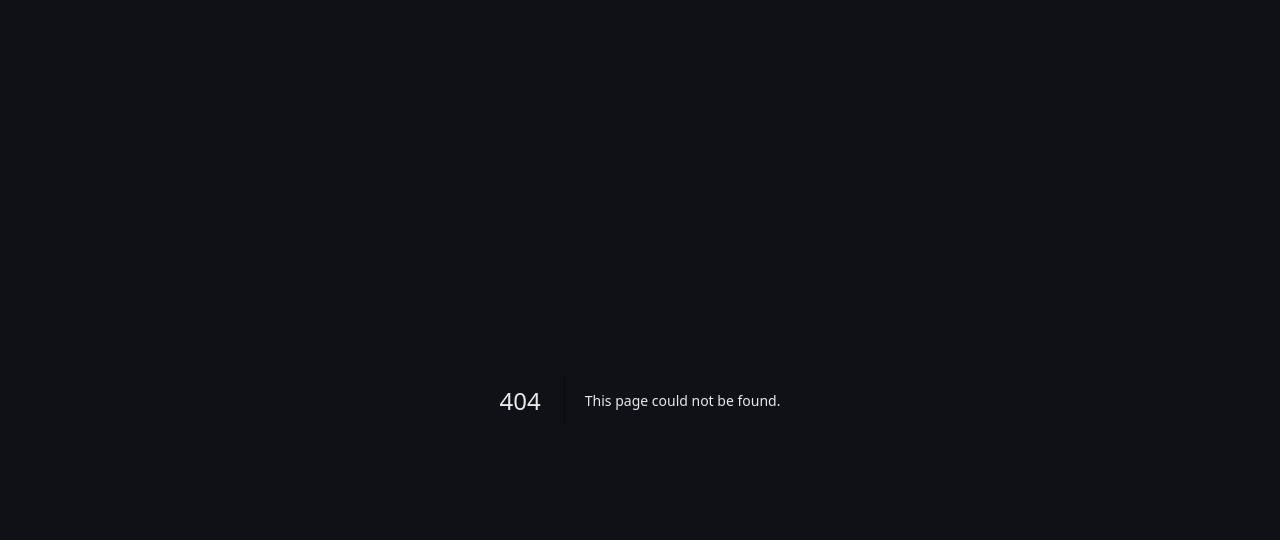
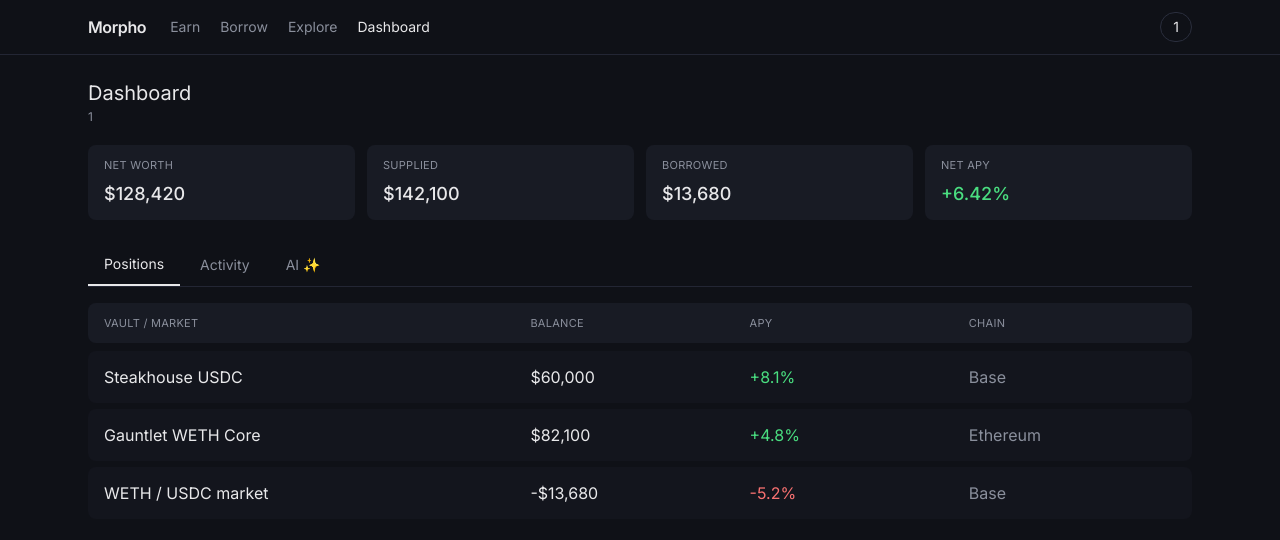
Before and after one commit to jinmel/morpho-ai-tab, a Next.js app: page /dashboard/1 in a window 1280 px wide. Before the commit this address had no page. Shown: the top 540 px of the page. Built offline with nearby package versions, Linux system fonts and the light colour scheme.

Commit message:
feat: add dashboard page that assembles all tabs

```diff
--- /dev/null
+++ b/app/dashboard/[address]/page.tsx
@@ -0,0 +1,42 @@
+"use client";
+
+import { useState } from "react";
+import { TopNav } from "@/components/TopNav";
+import { SummaryCards } from "@/components/SummaryCards";
+import { TabBar, type TabId } from "@/components/TabBar";
+import { PositionsTable } from "@/components/PositionsTable";
+import { ActivityTable } from "@/components/ActivityTable";
+import { AISummary } from "@/components/AISummary";
+import { positions, activity, summary, aiSummaryParagraphs } from "@/lib/data";
+
+export default function DashboardPage({ params }: { params: { address: string } }) {
+  const [tab, setTab] = useState<TabId>("positions");
+  const address = params.address;
+
+  return (
+    <div>
+      <TopNav address={address} />
+
+      <main className="mx-auto max-w-6xl px-6 py-6">
+        <div className="mb-5">
+          <div className="text-xl">Dashboard</div>
+          <div className="text-xs text-muted mt-0.5">{address}</div>
+        </div>
+
+        <div className="mb-6">
+          <SummaryCards {...summary} />
+        </div>
+
+        <div className="mb-4">
+          <TabBar active={tab} onChange={setTab} />
+        </div>
+
+        <div>
+          {tab === "positions" && <PositionsTable rows={positions} />}
+          {tab === "activity"  && <ActivityTable rows={activity} />}
+          {tab === "ai"        && <AISummary paragraphs={aiSummaryParagraphs} />}
+        </div>
+      </main>
+    </div>
+  );
+}
```
